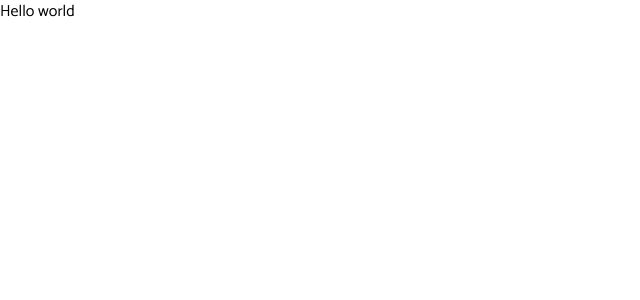
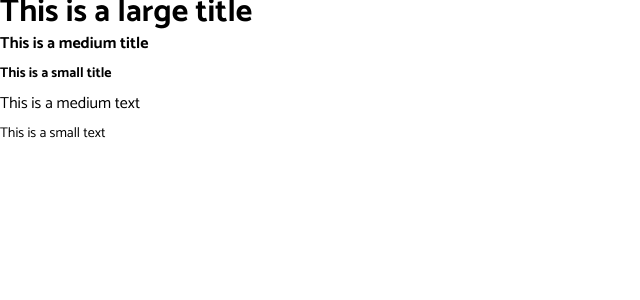
Before and after one commit to guilchaves/rocketseat-react, a React (Vite) app in the folder 3-hairday/: page / in a window 1280 px wide. Shown: the top 300 px of the page, without its empty margins (0-640 px from the left). Built offline with nearby package versions, Linux system fonts and the light colour scheme.

Commit message:
chore(hairday): adiciona componente Typography

```diff
--- a/3-hairday/package.json
+++ b/3-hairday/package.json
@@ -11,6 +11,7 @@
   },
   "dependencies": {
     "@tailwindcss/vite": "^4.1.17",
+    "class-variance-authority": "^0.7.1",
     "react": "^19.2.0",
     "react-dom": "^19.2.0",
     "tailwindcss": "^4.1.17"
--- a/3-hairday/src/App.tsx
+++ b/3-hairday/src/App.tsx
@@ -1,7 +1,25 @@
+import Typography from "./components/ui/Typography";
+
 function App() {
   return (
     <>
-      <h1>Hello world</h1>
+      <div className="space-y-2">
+        <Typography variant="title-lg" as="h1">
+          This is a large title
+        </Typography>
+        <Typography variant="title-md" as="h2">
+          This is a medium title
+        </Typography>
+        <Typography variant="title-sm" as="h3">
+          This is a small title
+        </Typography>
+        <Typography variant="text-md" as="p">
+          This is a medium text
+        </Typography>
+        <Typography variant="text-sm" as="p">
+          This is a small text
+        </Typography>
+      </div>
     </>
   );
 }
--- /dev/null
+++ b/3-hairday/src/components/ui/Typography/index.tsx
@@ -0,0 +1,40 @@
+import { createElement } from "react";
+import { cva, type VariantProps } from "class-variance-authority";
+
+const typographyVariants = cva("font-sans", {
+  variants: {
+    variant: {
+      "title-lg": "text-[32px] leading-6 font-bold",
+      "title-md": "text-[16px] leading-6 font-bold",
+      "title-sm": "text-sm leading-5 font-bold",
+      "text-md": "text-[16px] leading-6 font-normal",
+      "text-sm": "text-sm leading-5 font-normal",
+    },
+  },
+  defaultVariants: {
+    variant: "text-md",
+  },
+});
+
+interface TypographyProps extends VariantProps<typeof typographyVariants> {
+  as?: keyof React.JSX.IntrinsicElements;
+  className?: string;
+  children: React.ReactNode;
+}
+
+export default function Typography({
+  as = "span",
+  variant,
+  className,
+  children,
+  ...props
+}: TypographyProps) {
+  return createElement(
+    as,
+    {
+      className: typographyVariants({ variant, className }),
+      ...props,
+    },
+    children,
+  );
+}
```
Also changed, not shown: 1 other file (tests, documents, lock files or other folders).
